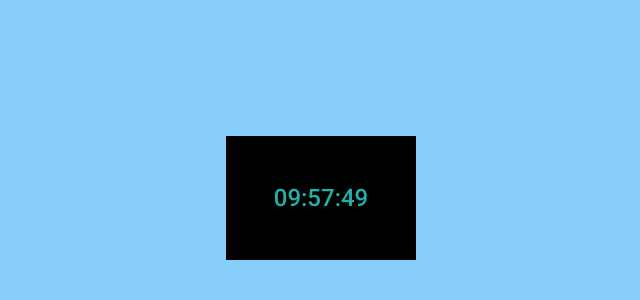
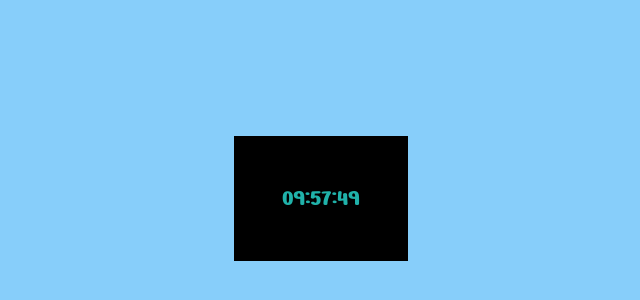
Before and after one commit to ildike0512/clock, a plain HTML site: page index.html in a window 1280 px wide. Shown: the part 202-502 px from the top of the page, without its empty margins (319-959 px from the left). Drawn offline with Linux system fonts and the light colour scheme.

Commit message:
font style

```diff
--- a/style.css
+++ b/style.css
@@ -1,4 +1,4 @@
-@import url('https://fonts.googleapis.com/css2?family=Roboto:wght@500&display=swap');
+@import url('https://fonts.googleapis.com/css2?family=Nerko+One&display=swap');
 
 body{
     min-height: 100vh;
@@ -19,6 +19,7 @@ body{
 }
 
 #clock{
-    font-family: 'Roboto', sans-serif;
+    font-family: 'Nerko One', cursive;
     font-size: 1.5rem;
+
     }
```
